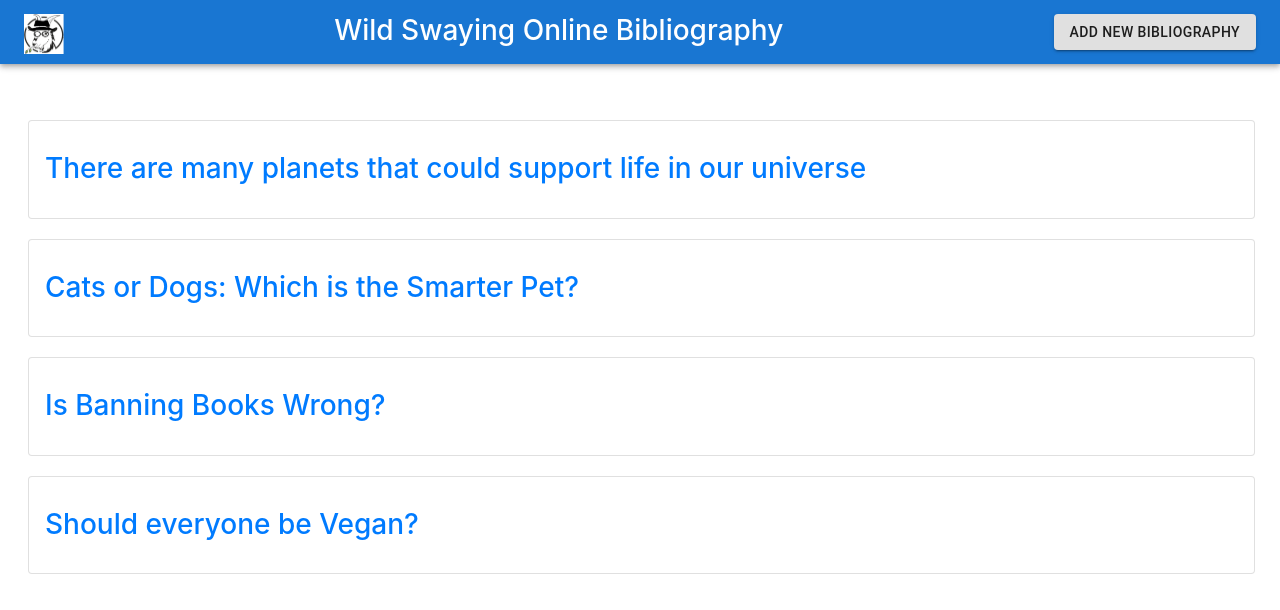
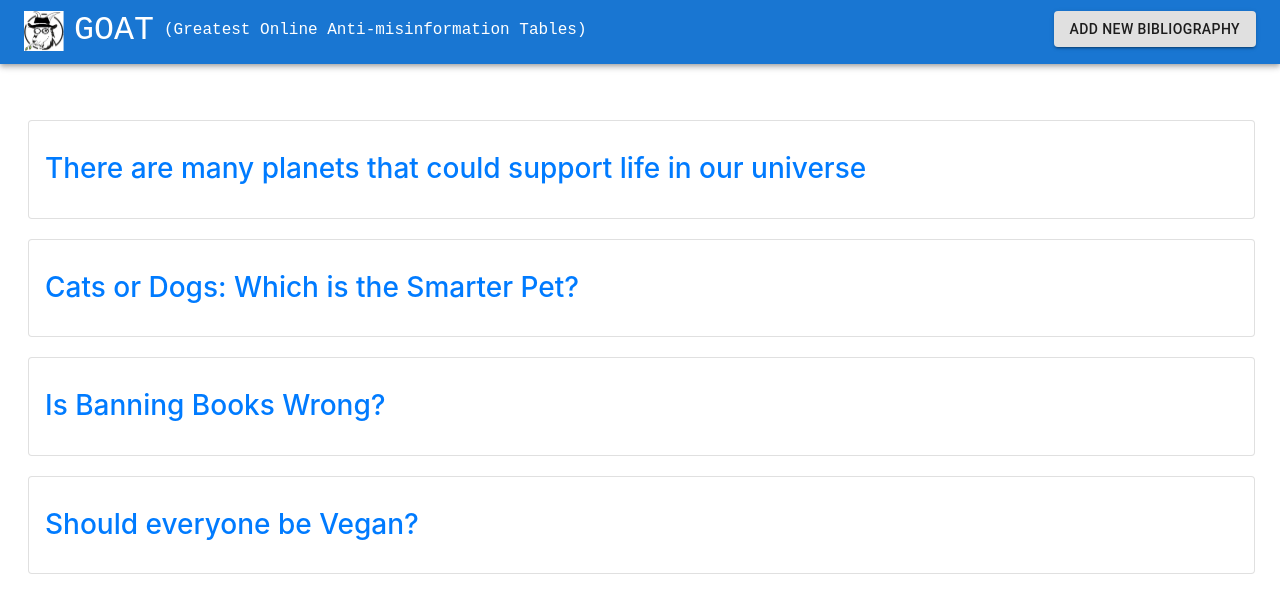
Before and after one commit to UWSocialComputing/Wild-Swaying-Goats-Project, a React (Create React App) app in the folder wild-swaying-goats-app/: page / in a window 1280 px wide. Shown: the top 610 px of the page. Built offline with nearby package versions, Linux system fonts and the light colour scheme.

Commit message:
Style top navbar

```diff
--- a/wild-swaying-goats-app/src/App.js
+++ b/wild-swaying-goats-app/src/App.js
@@ -89,10 +89,13 @@ function App() {
           <Toolbar>
             <Grid container  style={{ marginTop: "5px" }} justifyContent="space-between">
               <Grid item>
-                <img src={logo} alt="Sussy Goat" width="40" height="40"/>
-              </Grid>
-              <Grid item>
-                <h3> Wild Swaying Online Bibliography </h3>
+                <div style={{display:"flex", flexDirection:"row"}}>
+                  <img src={logo} alt="Sussy Goat" width="40" height="40"/>
+                  <div style={{display:"flex", alignItems:"flex-end"}}>
+                    <h3 style={{marginLeft:"10px", marginRight:"10px", fontFamily:"monospace", fontSize:"25pt"}}>GOAT</h3>
+                    <h6 style={{alignSelf:"center", fontFamily:"monospace"}}>(Greatest Online Anti-misinformation Tables)</h6>
+                  </div>
+                </div>
               </Grid>
               <Grid item>
                 <Button variant="contained" component={Link} to={"/add-bibliography"}>
```
